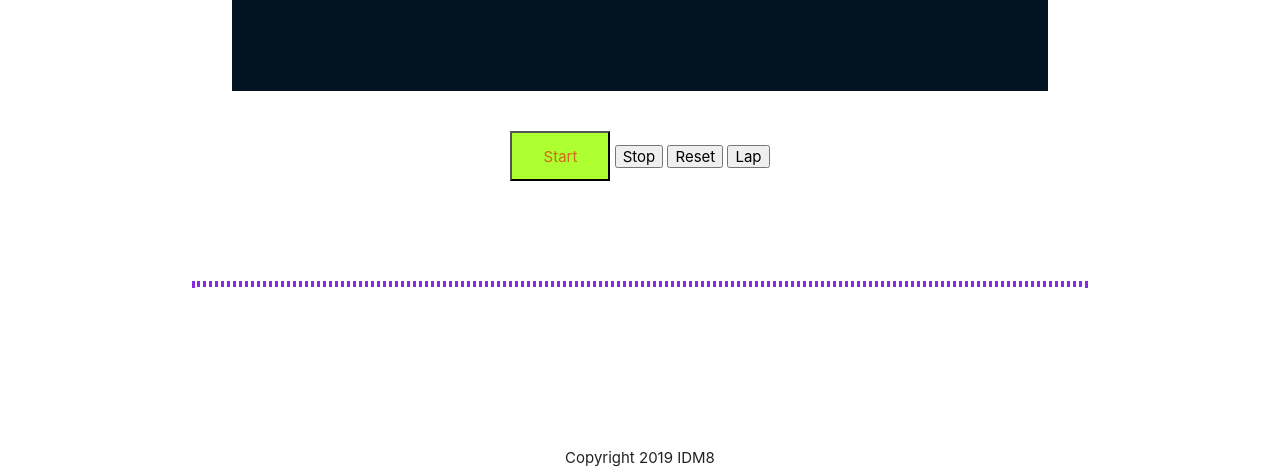
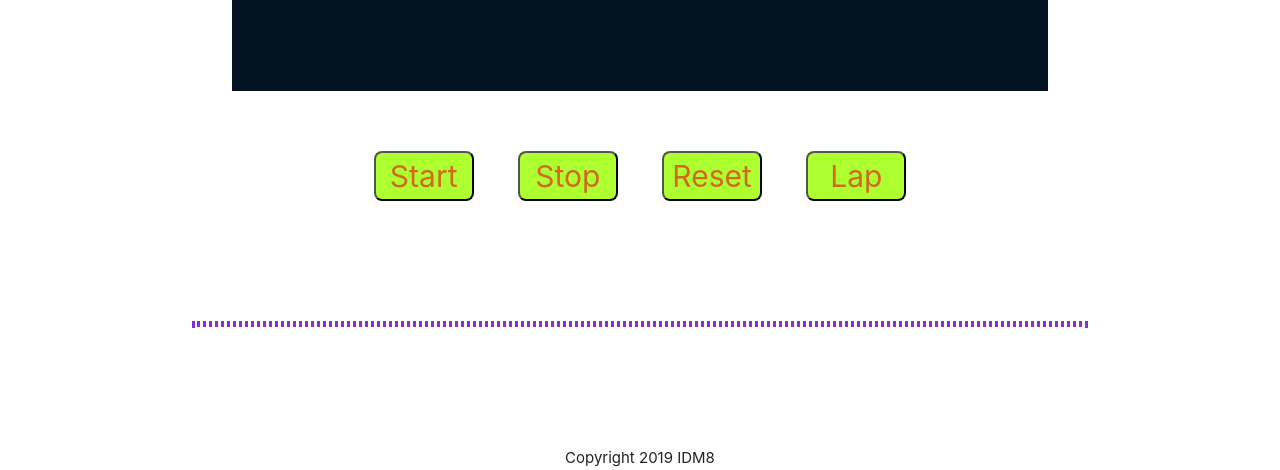
Before and after one commit to InnanaDM/timer_app, a plain HTML site: page index.html in a window 1280 px wide. Shown: the part 459-929 px from the top of the page. Drawn offline with nearby package versions, Linux system fonts and the light colour scheme.

Commit message:
butt mod, animation

```diff
--- a/assets/css/style.css
+++ b/assets/css/style.css
@@ -32,8 +32,45 @@ h1.title {
     background-color: greenyellow;
     height: 50px;
     width: 100px;
+    border-radius: 8px;
+    margin: 20px;
+    font-size: 30px;
 
 }
+
+#stop {
+    color: chocolate;
+    background-color: greenyellow;
+    height: 50px;
+    width: 100px;
+    border-radius: 8px;
+    margin: 20px;
+    font-size: 30px;
+
+
+}
+
+#reset {
+    color: chocolate;
+    background-color: greenyellow;
+    height: 50px;
+    width: 100px;
+    border-radius: 8px;
+    margin: 20px;
+    font-size: 30px;
+}
+
+#lap {
+
+    color: chocolate;
+    background-color: greenyellow;
+    height: 50px;
+    width: 100px;
+    border-radius: 8px;
+    margin: 20px;
+    font-size: 30px;
+}
+
 
 #display {
     text-align: center;
```
